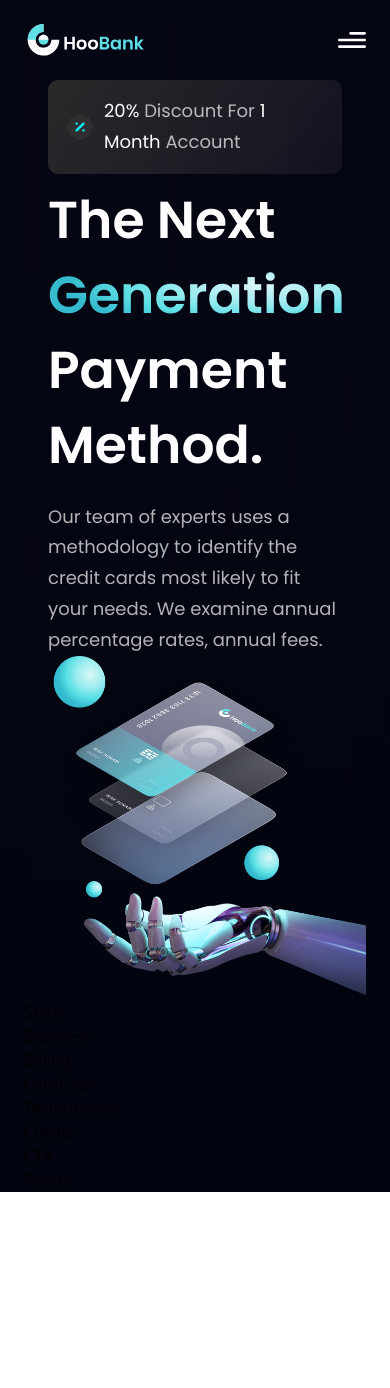
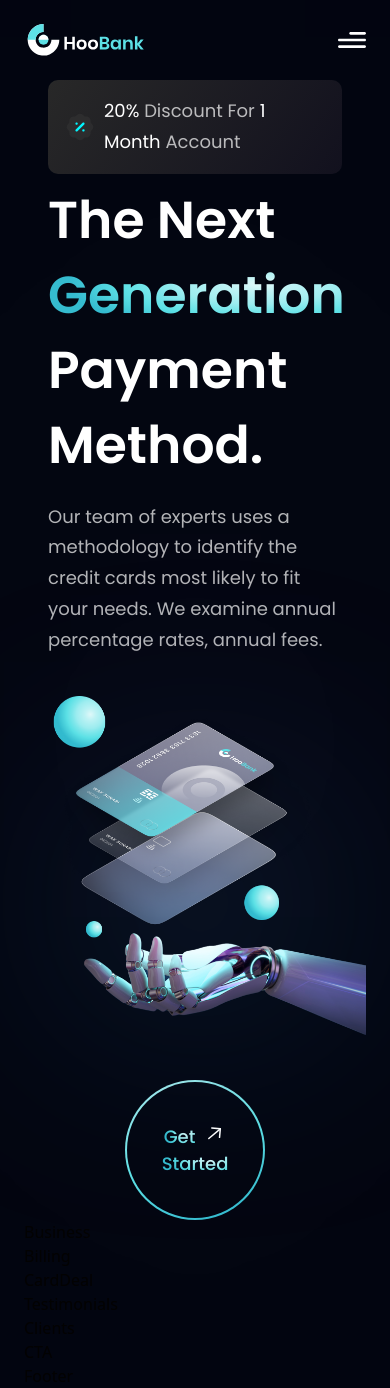
Before and after one commit to Akanimoh12/New-Modern-LandingPage, a React (Vite) app: page / in a window 390 px wide. Before the commit the page ends 1192 px from the top, so only its background shows below. Built offline with nearby package versions, Linux system fonts and the light colour scheme.

Commit message:
Akan: Updated the Hero Section

```diff
--- a/src/components/Hero.jsx
+++ b/src/components/Hero.jsx
@@ -42,9 +42,15 @@ const Hero = () => (
       </p>
     </div>
 
-    <div className={``}>
+    <div className={`flex-1 flex ${styles.flexCenter} md:my-0 my-10 relative `}>
       <img src={robot} alt="" className="w-full h-full relative z-[5]" />
       <div className="absolute z-[0] w-[40%] h-[35%] pink__gradient top-0" />
+      <div className="absolute z-[1] w-[80%] h-[80%] rounded-full white__gradient bottom-40" />
+      <div className="absolute z-[0] w-[50%] h-[50%] right-20 bottom-20 blue__gradient  " />
+    </div>
+
+    <div className={`ss:hidden ${styles.flexCenter}  `}>
+      <GetStarted/>
     </div>
 
   </section>
--- a/src/components/Stats.jsx
+++ b/src/components/Stats.jsx
@@ -1,9 +1,10 @@
-import React from 'react'
+import { stats } from "../constants"
+import styles from "../style"
 
-const Stats = () => {
-  return (
-    <div>Stats</div>
+const Stats = () => (
+    <section className={`${styles.flexCenter} flex-row `}>
+
+    </section>
   )
-}
 
 export default Stats
```
